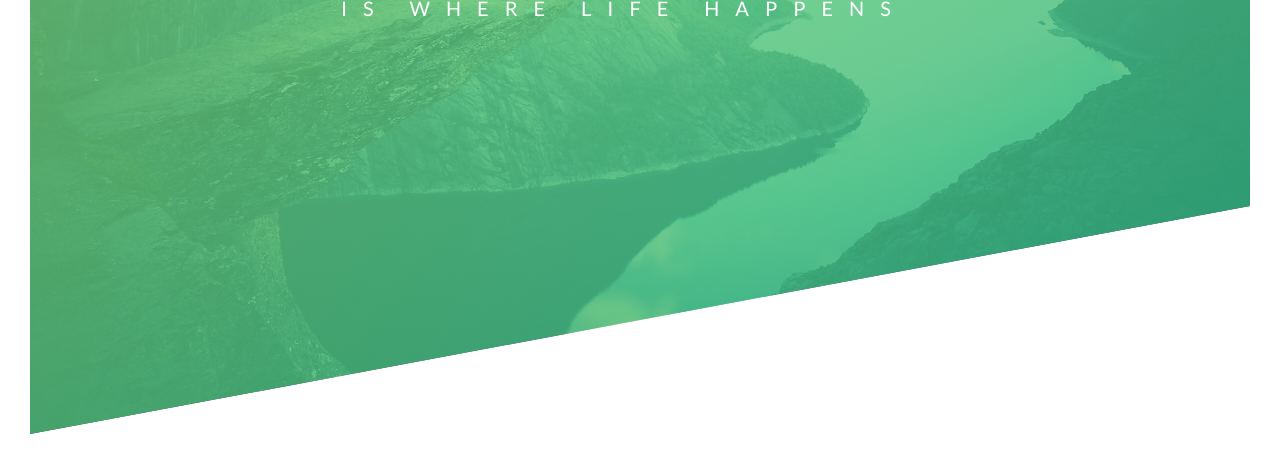
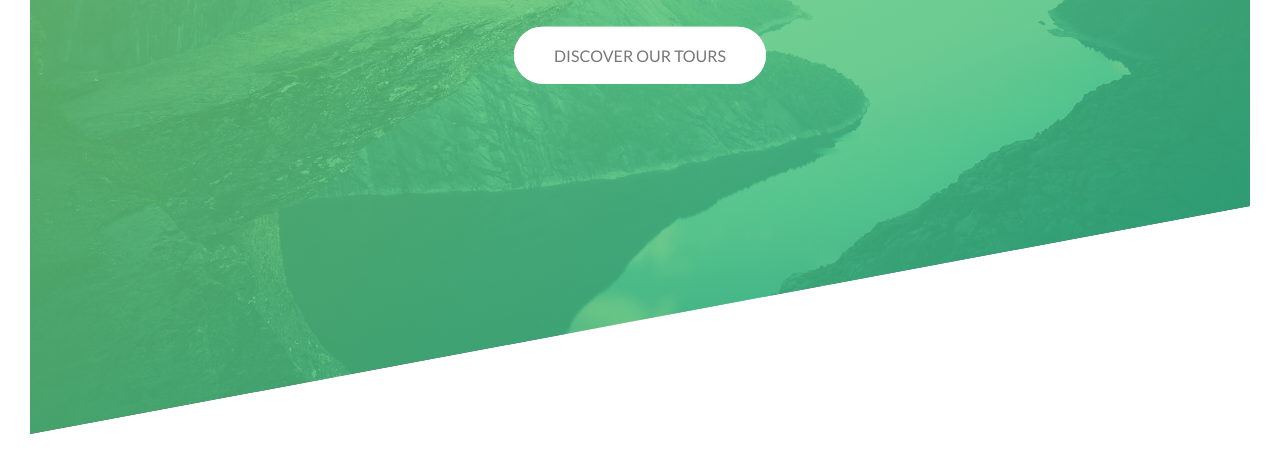
Before and after one commit to SherazHashmi1111/Natrous, a plain HTML site: page index.html in a window 1280 px wide. Shown: the part 356-820 px from the top of the page. Drawn offline with Linux system fonts and the light colour scheme.

Commit message:
Complex animmaation added in btn

```diff
--- a/css/styles.css
+++ b/css/styles.css
@@ -43,12 +43,14 @@ body{
     top: 40%;
     left: 50%;
     transform: translate(-50%, -50%);
+    text-align: center;
 }
 
 .heading-primary{
     color: #fff;
     text-transform: uppercase;
     backface-visibility: hidden;
+    margin-bottom: 60px;
 }
 .heading-primary-main{
     display: block;
@@ -106,3 +108,71 @@ body{
         transform: translateX(0);
     }
 }
+
+@keyframes moveUp {
+    0% {
+        opacity: 0;
+        transform: translateY(40px);
+    }
+
+    80% {
+        opacity: 80;
+        transform: translateY(-5px);
+    }
+
+    100% {
+        opacity: 100;
+        transform: translateY(0);
+    }
+}
+
+.btn:link,
+.btn:visited{
+    text-transform: uppercase;
+    text-decoration: none;
+    padding: 15px 40px;
+    display: inline-block;
+    transition: all .2s;
+    border-radius: 100px;
+    position: relative;
+}
+
+.btn:hover{
+    transform: translateY(-3px);
+    box-shadow: 0 10px 20px rgba(0, 0, 0,.2);
+}
+.btn:active{
+    transform: translateY(-1px);
+    box-shadow: 0 5px 10px rgba(0, 0, 0,.2);
+}
+.btn-white{
+    background-color: #fff;
+    color: #777;
+}
+
+.btn::after{
+    content: "";
+    width: 100%;
+    height: 100%;
+    display: inline-block;
+    border-radius: 100px;
+    position: absolute;
+    top: 0;
+    left: 0;
+    z-index: -1;
+    transition: all .4s;
+}
+.btn-white::after{
+    background-color: #fff;
+}
+
+
+.btn:hover::after{
+    transform: scale(1.5);
+    opacity: 0;
+}
+
+.btn-animated {
+    animation: moveUp .5s ease-out .75s;
+    animation-fill-mode: backwards;
+}
--- a/index.html
+++ b/index.html
@@ -26,6 +26,7 @@
           <span class="heading-primary-main">Outdoors</span>
           <span class="heading-primary-sub">Is where life happens</span>
         </h1>
+        <a href="#" class="btn btn-white btn-animated">Discover Our Tours</a>
       </div>
     </header>
   </body>
```
